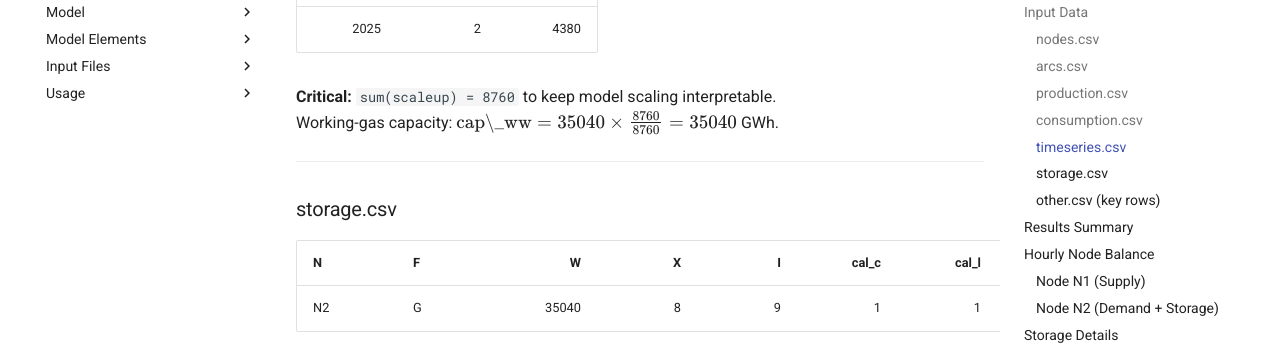
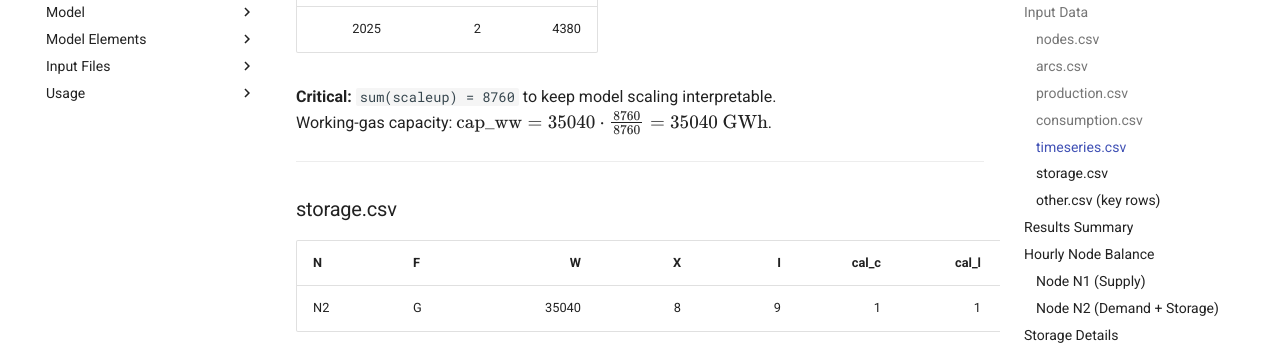
Before and after one commit to ParinazAliasghari/NordHHub, an MkDocs documentation site: the page built from docs/demos/demo06_storage_report.md, in a window 1280 px wide and 900 px high, scrolled down 2091 px. Shown: the part 150-495 px from the top of the window. Built offline with MkDocs 1.6.1 and Material for MkDocs 9.7.7, drawn with Linux system fonts in a browser that asks for light colours.

Commit message:
Update demo06_storage_report.md

```diff
--- a/docs/demos/demo06_storage_report.md
+++ b/docs/demos/demo06_storage_report.md
@@ -84,7 +84,7 @@ Demand low in hour 1 (2 units), **peaks in hour 2 (8 units)**. Total demand = 10
 | 2025 | 2 | 4380 |
 
 **Critical:** `sum(scaleup) = 8760` to keep model scaling interpretable.
-Working-gas capacity: $\text{cap\_ww} = 35040 \times \frac{8760}{8760} = 35040$ GWh.
+Working-gas capacity: $\mathrm{cap\_ww} = 35040 \cdot \frac{8760}{8760} = 35040\ \mathrm{GWh}$.
 
 ---
 
```
